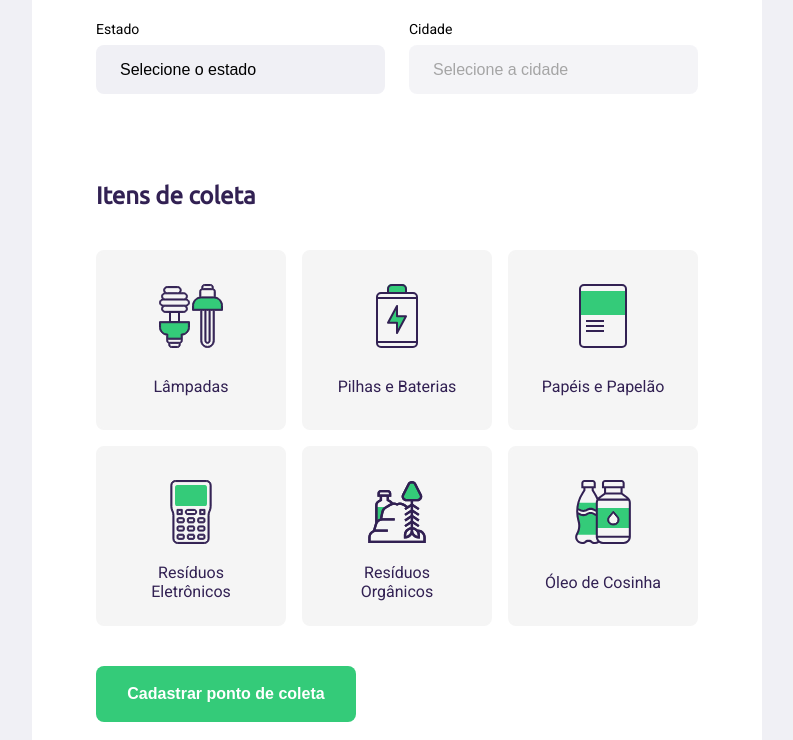
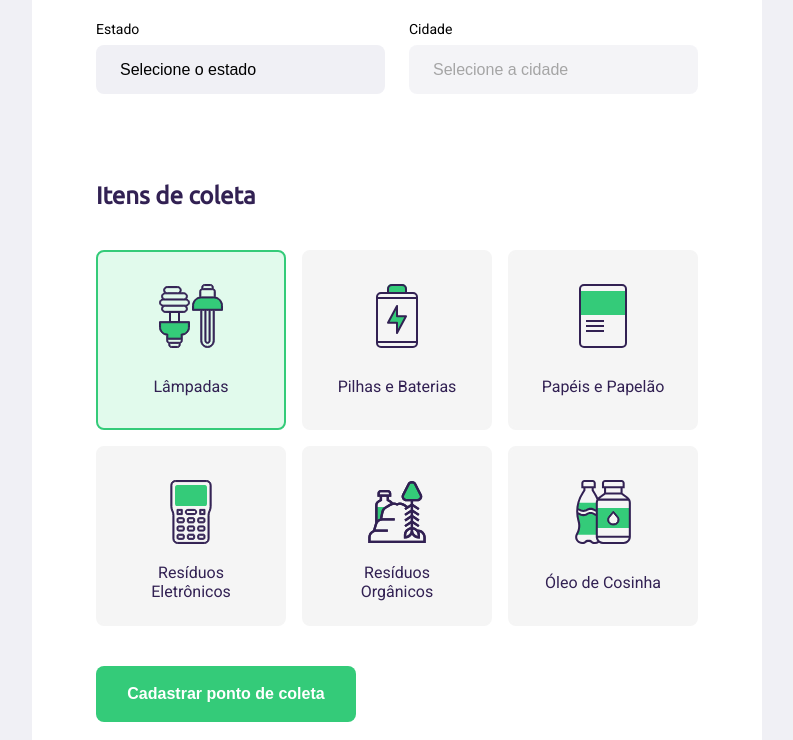
Before and after one commit to mateusfg7/Ecoleta, a plain HTML site: page create-point.html in a window 1280 px wide. Both pictures are taken after a click on the item "Lâmpadas". Shown: the part 585-1325 px from the top of the page, without its empty margins (243-1036 px from the left). Drawn offline with Linux system fonts and the light colour scheme; no server answers.

Commit message:
adding selected style in li's

```diff
--- a/scripts/create-point.js
+++ b/scripts/create-point.js
@@ -51,3 +51,22 @@ function getCities(event) {
 document
     .querySelector("select[name=uf]")
     .addEventListener("change", getCities)
+
+
+// items de coleta
+// pegar todos os li's
+
+const itemsToCollect = document.querySelectorAll(".items-grid li")
+
+for (const item of itemsToCollect) {
+    item.addEventListener("click", handleSelectedItem)
+}
+
+function handleSelectedItem(event) {
+    const itemLi = event.target
+
+    // add or remove a class with javascript
+    itemLi.classList.toggle("selected")
+
+    const itemId = itemLi.dataset.id
+}
--- a/styles/create-point.css
+++ b/styles/create-point.css
@@ -161,3 +161,13 @@ form button:hover {
 
     color: var(--title-color);
 }
+
+.items-grid li.selected {
+    background: #e1faec;
+    border: 2px solid #34cb79;
+}
+
+.items-grid li img,
+.items-grid li span {
+    pointer-events: none;
+}
```
